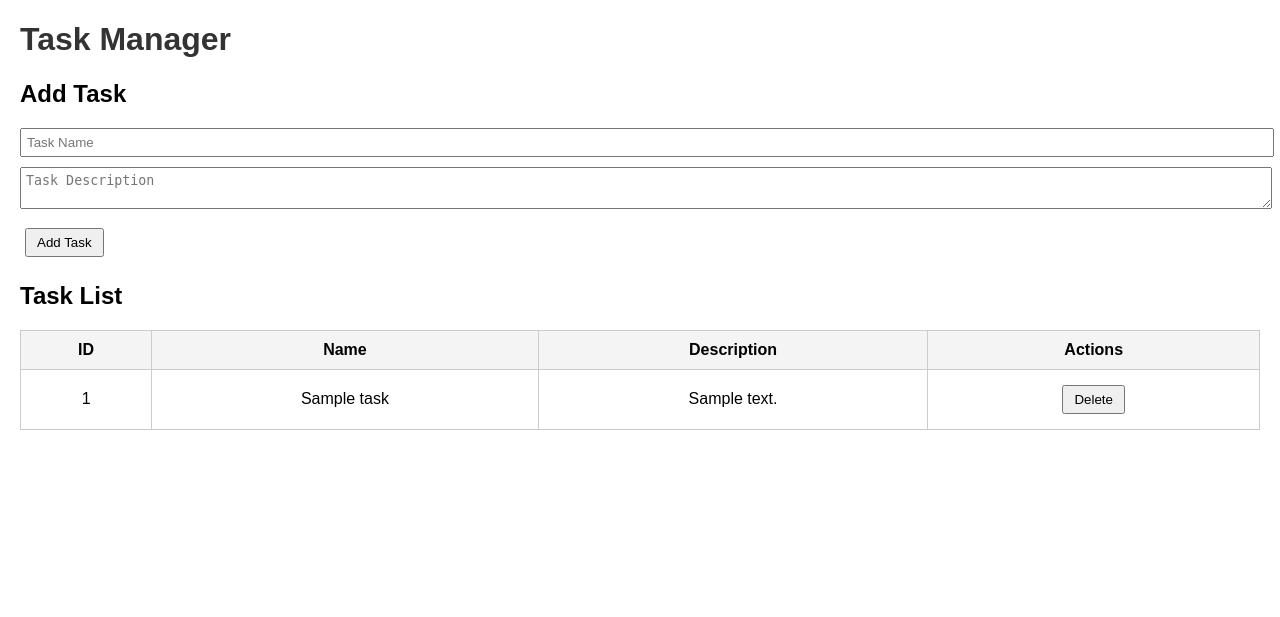
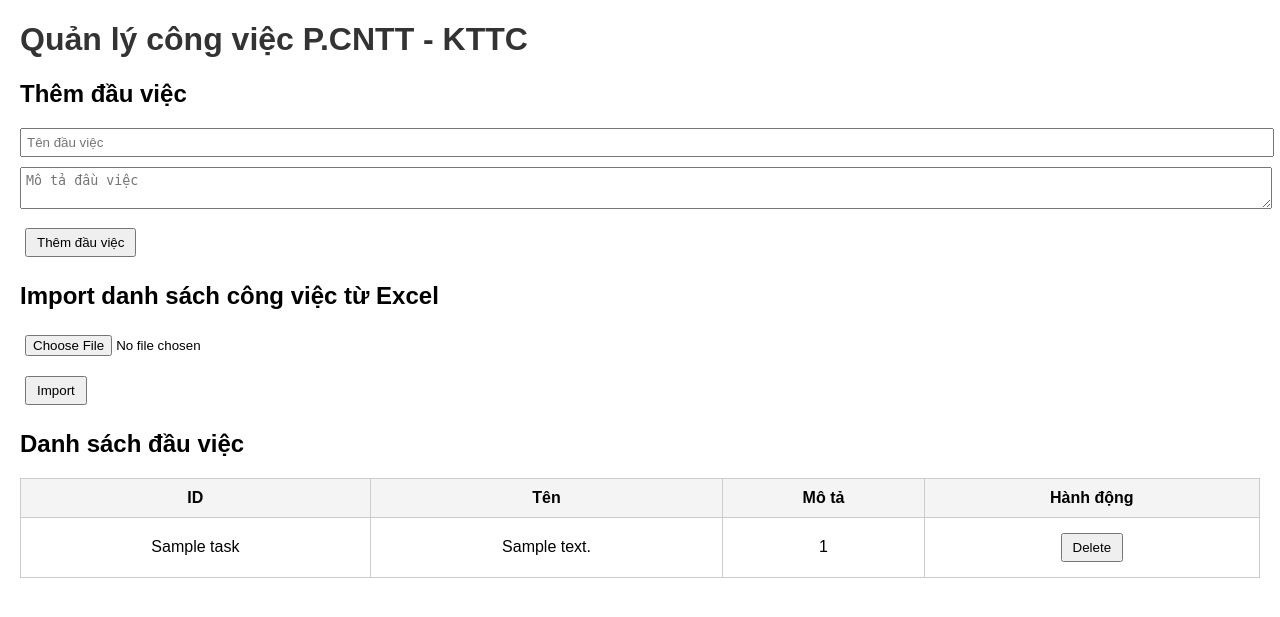
Before and after one commit to lamtp1/IT_BRAIN, a Flask app: page / in a window 1280 px wide. Shown: the top 617 px of the page. Run offline with Flask 3, Linux system fonts and the light colour scheme; tables that the repository leaves empty or names only in its code hold one stand-in row (values such as "Sample post"); some libraries are stand-ins or nearby versions.

Commit message:
update them file excel

```diff
--- a/lcnt/app.py
+++ b/lcnt/app.py
@@ -1,37 +1,21 @@
+import os
 from flask import Flask, request, jsonify, render_template
 from flask_mysqldb import MySQL
-from datetime import datetime, timedelta
-import threading
+import pandas as pd
 
 app = Flask(__name__)
 
-# Configure MySQL connection
+# Cấu hình MySQL
 app.config['MYSQL_HOST'] = '127.0.0.1'
 app.config['MYSQL_USER'] = 'root'
-app.config['MYSQL_PASSWORD'] = '123456'  # Replace with your MariaDB password
+app.config['MYSQL_PASSWORD'] = '123456'
 app.config['MYSQL_DB'] = 'task_management'
-app.config['MYSQL_PORT'] = 3306               # Cổng MariaDB (mặc định là 3306)
-app.config['MYSQL_CONNECT_TIMEOUT'] = 10     # Thời gian chờ kết nối (giây)
 mysql = MySQL(app)
 
-# Initialize database
-def init_db():
-    with app.app_context():
-        conn = mysql.connection
-        cursor = conn.cursor()
-        cursor.execute('''CREATE TABLE IF NOT EXISTS tasks (
-                            id INT AUTO_INCREMENT PRIMARY KEY,
-                            name VARCHAR(255),
-                            description TEXT
-                          )''')
-        cursor.execute('''CREATE TABLE IF NOT EXISTS milestones (
-                            id INT AUTO_INCREMENT PRIMARY KEY,
-                            task_id INT,
-                            milestone_time DATETIME,
-                            assignee VARCHAR(255),
-                            FOREIGN KEY (task_id) REFERENCES tasks(id) ON DELETE CASCADE
-                          )''')
-        conn.commit()
+# Đường dẫn lưu file tạm thời
+UPLOAD_FOLDER = 'uploads'
+app.config['UPLOAD_FOLDER'] = UPLOAD_FOLDER
+os.makedirs(UPLOAD_FOLDER, exist_ok=True)
 
 @app.route('/')
 def index():
@@ -40,52 +24,58 @@ def index():
 @app.route('/tasks', methods=['GET', 'POST'])
 def tasks():
     if request.method == 'GET':
-        cursor = mysql.connection.cursor()
-        cursor.execute("SELECT * FROM tasks")
-        tasks = cursor.fetchall()
+        cur = mysql.connection.cursor()
+        cur.execute("SELECT * FROM tasks")
+        tasks = cur.fetchall()
+        cur.close()
         return jsonify(tasks)
     elif request.method == 'POST':
         data = request.json
-        cursor = mysql.connection.cursor()
-        cursor.execute("INSERT INTO tasks (name, description) VALUES (%s, %s)", (data['name'], data['description']))
+        name = data['name']
+        description = data['description']
+        cur = mysql.connection.cursor()
+        cur.execute("INSERT INTO tasks (name, description) VALUES (%s, %s)", (name, description))
         mysql.connection.commit()
-        return jsonify({'message': 'Task created successfully!'})
+        cur.close()
+        return jsonify({'message': 'Task added successfully'}), 201
 
-@app.route('/tasks/<int:task_id>', methods=['PUT', 'DELETE'])
-def task_operations(task_id):
-    cursor = mysql.connection.cursor()
-    if request.method == 'PUT':
-        data = request.json
-        cursor.execute("UPDATE tasks SET name = %s, description = %s WHERE id = %s", (data['name'], data['description'], task_id))
+@app.route('/tasks/<int:task_id>', methods=['DELETE'])
+def delete_task(task_id):
+    cur = mysql.connection.cursor()
+    cur.execute("DELETE FROM tasks WHERE id = %s", (task_id,))
+    mysql.connection.commit()
+    cur.close()
+    return jsonify({'message': 'Task deleted successfully'}), 200
+
+@app.route('/import', methods=['POST'])
+def import_excel():
+    if 'file' not in request.files:
+        return jsonify({'error': 'No file uploaded'}), 400
+    file = request.files['file']
+    if file.filename == '':
+        return jsonify({'error': 'No selected file'}), 400
+
+    # Lưu file Excel
+    filepath = os.path.join(app.config['UPLOAD_FOLDER'], file.filename)
+    file.save(filepath)
+
+    # Đọc nội dung file Excel
+    try:
+        df = pd.read_excel(filepath)
+        if 'Tên' not in df.columns or 'Mô tả' not in df.columns:
+            return jsonify({'error': 'Invalid Excel format. Columns "Tên" and "Mô tả" are required.'}), 400
+
+        # Insert dữ liệu vào database
+        cur = mysql.connection.cursor()
+        for _, row in df.iterrows():
+            cur.execute("INSERT INTO tasks (name, description) VALUES (%s, %s)", (row['Tên'], row['Mô tả']))
         mysql.connection.commit()
-        return jsonify({'message': 'Task updated successfully!'})
-    elif request.method == 'DELETE':
-        cursor.execute("DELETE FROM tasks WHERE id = %s", (task_id,))
-        mysql.connection.commit()
-        return jsonify({'message': 'Task deleted successfully!'})
-
-@app.route('/milestones', methods=['POST'])
-def add_milestone():
-    data = request.json
-    cursor = mysql.connection.cursor()
-    cursor.execute("INSERT INTO milestones (task_id, milestone_time, assignee) VALUES (%s, %s, %s)",
-                   (data['task_id'], data['milestone_time'], data['assignee']))
-    mysql.connection.commit()
-    return jsonify({'message': 'Milestone added successfully!'})
-
-def check_alerts():
-    while True:
-        cursor = mysql.connection.cursor()
-        now = datetime.now()
-        cursor.execute("SELECT milestone_time, assignee FROM milestones")
-        milestones = cursor.fetchall()
-        for milestone_time, assignee in milestones:
-            if milestone_time - now <= timedelta(minutes=10):  # Configure alert threshold
-                print(f"Alert: Milestone due soon for {assignee}!")
-        cursor.close()
+        cur.close()
+        return jsonify({'message': 'Data imported successfully'}), 201
+    except Exception as e:
+        return jsonify({'error': str(e)}), 500
+    finally:
+        os.remove(filepath)  # Xóa file sau khi xử lý
 
 if __name__ == '__main__':
-    with app.app_context():
-        init_db()
-    threading.Thread(target=check_alerts, daemon=True).start()
-    app.run(host='0.0.0.0', port=5000)
+    app.run(debug=True)
--- a/lcnt/templates/index.html
+++ b/lcnt/templates/index.html
@@ -1,7 +1,7 @@
 <!DOCTYPE html>
 <html>
 <head>
-    <title>Task Manager</title>
+    <title>Quản lý công việc P.CNTT - KTTC</title>
     <style>
         body { font-family: Arial, sans-serif; margin: 20px; }
         h1 { color: #333; }
@@ -13,25 +13,32 @@
     </style>
 </head>
 <body>
-    <h1>Task Manager</h1>
+    <h1>Quản lý công việc P.CNTT - KTTC</h1>
 
     <!-- Form thêm công việc -->
-    <h2>Add Task</h2>
+    <h2>Thêm đầu việc</h2>
     <div>
-        <input id="taskName" type="text" placeholder="Task Name">
-        <textarea id="taskDesc" placeholder="Task Description"></textarea>
-        <button onclick="addTask()">Add Task</button>
+        <input id="taskName" type="text" placeholder="Tên đầu việc">
+        <textarea id="taskDesc" placeholder="Mô tả đầu việc"></textarea>
+        <button onclick="addTask()">Thêm đầu việc</button>
     </div>
 
+    <!-- Form import file Excel -->
+    <h2>Import danh sách công việc từ Excel</h2>
+    <form id="importForm" enctype="multipart/form-data">
+        <input type="file" name="file" accept=".xlsx">
+        <button type="submit">Import</button>
+    </form>
+
     <!-- Bảng hiển thị danh sách công việc -->
-    <h2>Task List</h2>
+    <h2>Danh sách đầu việc</h2>
     <table>
         <thead>
             <tr>
                 <th>ID</th>
-                <th>Name</th>
-                <th>Description</th>
-                <th>Actions</th>
+                <th>Tên</th>
+                <th>Mô tả</th>
+                <th>Hành động</th>
             </tr>
         </thead>
         <tbody id="taskTable">
@@ -87,6 +94,23 @@
                 });
         }
 
+        // Handle Excel import
+        document.getElementById('importForm').onsubmit = function(event) {
+            event.preventDefault();
+            const formData = new FormData(this);
+            fetch('/import', {
+                method: 'POST',
+                body: formData
+            }).then(response => {
+                if (response.ok) {
+                    fetchTasks();
+                    alert('Import thành công!');
+                } else {
+                    response.json().then(data => alert(data.error || 'Import thất bại!'));
+                }
+            });
+        };
+
         // Load tasks on page load
         window.onload = fetchTasks;
     </script>
```
